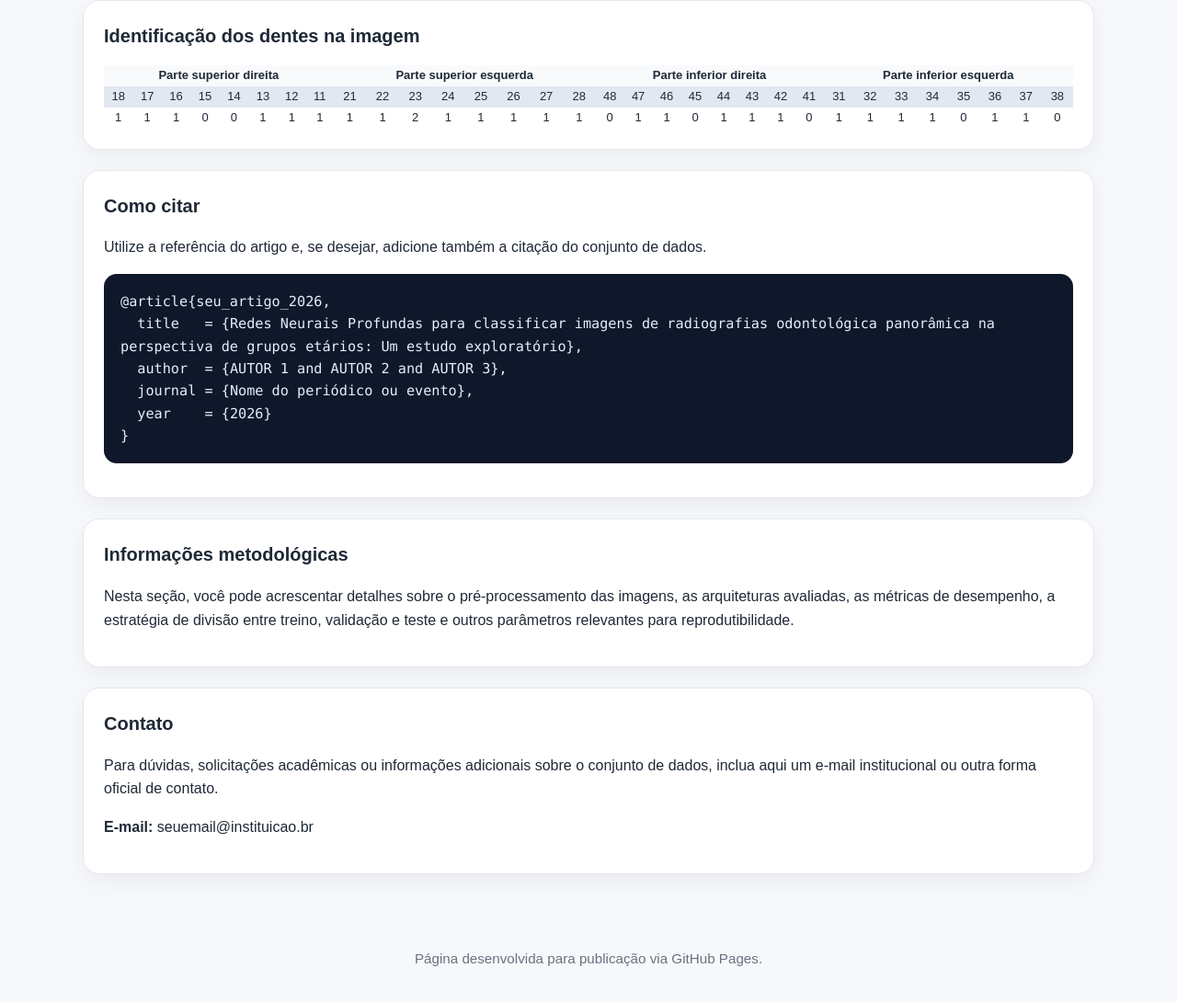
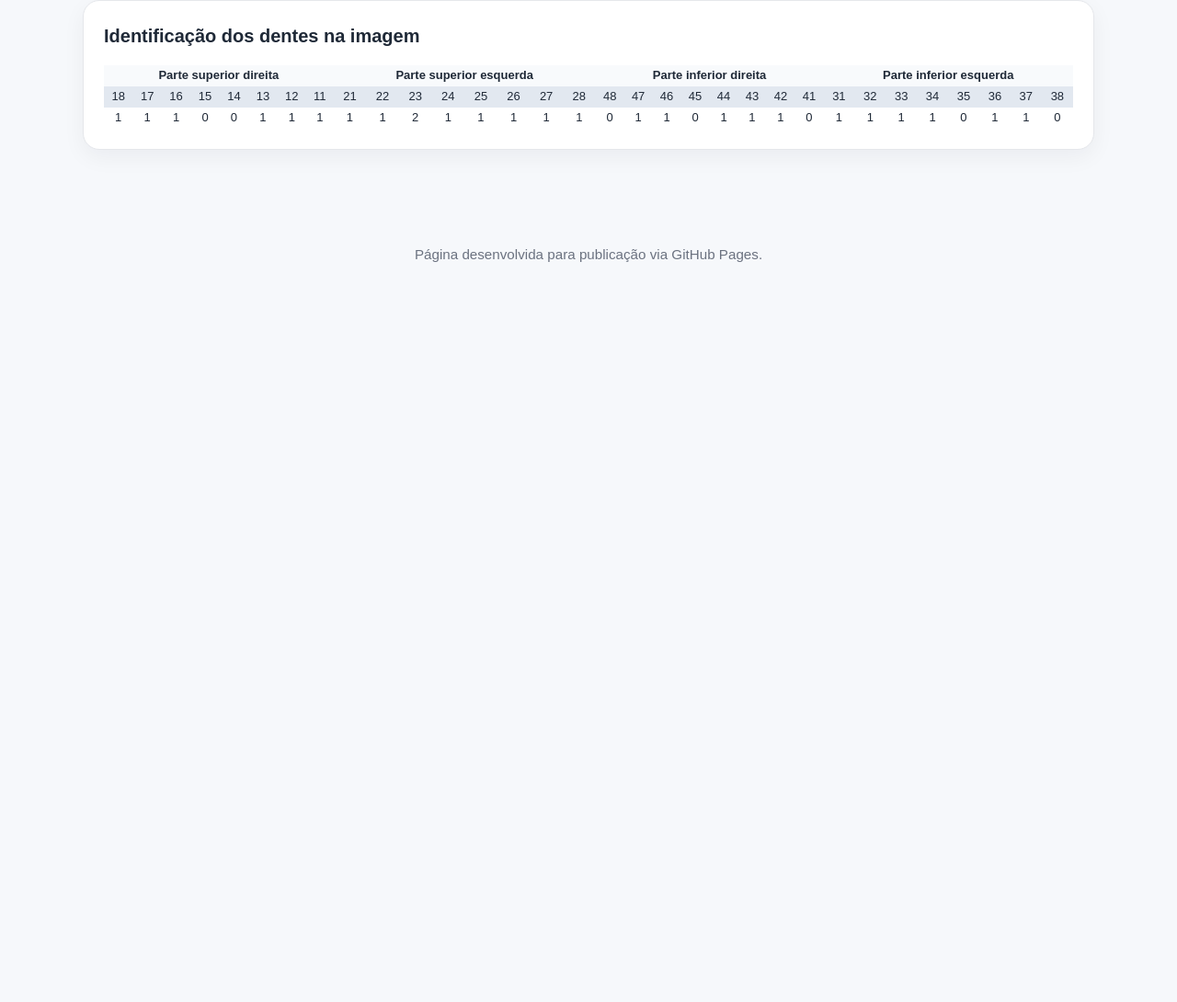
Before and after one commit to ageestimationsbcas2026/Age-estimation-from-panoramic-dental-radiographs, a plain HTML site: page index.html in a window 1280 px wide. Shown: the part 3228-4318 px from the top of the page at 92% size. After the commit the page ends 3557 px from the top, so only its background shows below. Drawn offline with Linux system fonts and the light colour scheme.

Commit message:
Update index.html v5

```diff
--- a/index.html
+++ b/index.html
@@ -353,36 +353,7 @@ estão ausentes, enquanto o dente <strong>23</strong> encontra-se incluso.
 </table>
 
 </section>
-      <section class="card" style="margin-bottom:22px;">
-        <h2>Como citar</h2>
-        <p>
-          Utilize a referência do artigo e, se desejar, adicione também a citação do conjunto de dados.
-        </p>
-        <pre>@article{seu_artigo_2026,
-  title   = {Redes Neurais Profundas para classificar imagens de radiografias odontológica panorâmica na perspectiva de grupos etários: Um estudo exploratório},
-  author  = {AUTOR 1 and AUTOR 2 and AUTOR 3},
-  journal = {Nome do periódico ou evento},
-  year    = {2026}
-}</pre>
-      </section>
 
-      <section class="card" style="margin-bottom:22px;">
-        <h2>Informações metodológicas</h2>
-        <p>
-          Nesta seção, você pode acrescentar detalhes sobre o pré-processamento das imagens, as arquiteturas avaliadas,
-          as métricas de desempenho, a estratégia de divisão entre treino, validação e teste e outros parâmetros
-          relevantes para reprodutibilidade.
-        </p>
-      </section>
-
-      <section class="card">
-        <h2>Contato</h2>
-        <p>
-          Para dúvidas, solicitações acadêmicas ou informações adicionais sobre o conjunto de dados, inclua aqui um e-mail institucional
-          ou outra forma oficial de contato.
-        </p>
-        <p><strong>E-mail:</strong> seuemail@instituicao.br</p>
-      </section>
     </div>
   </main>
 
```
